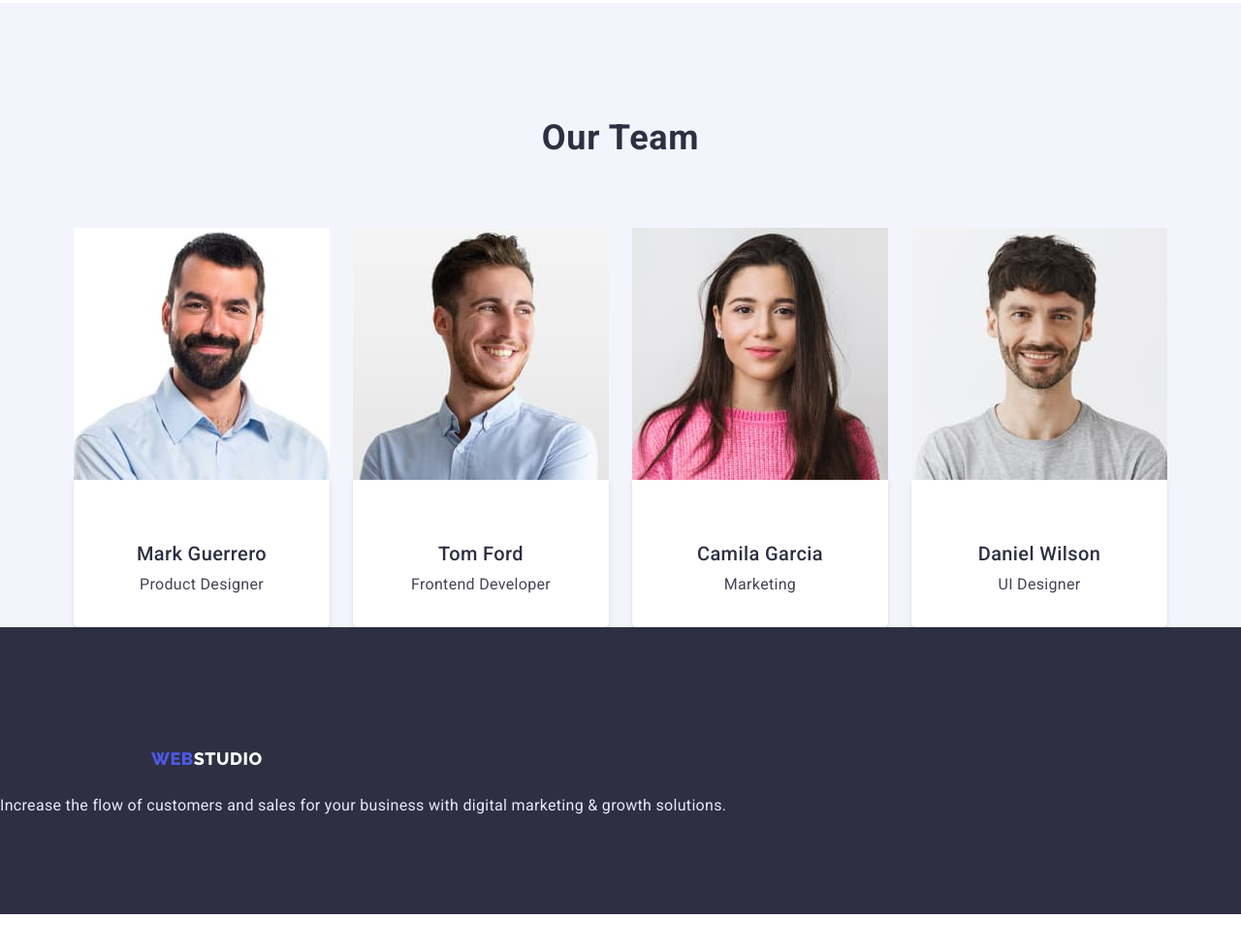
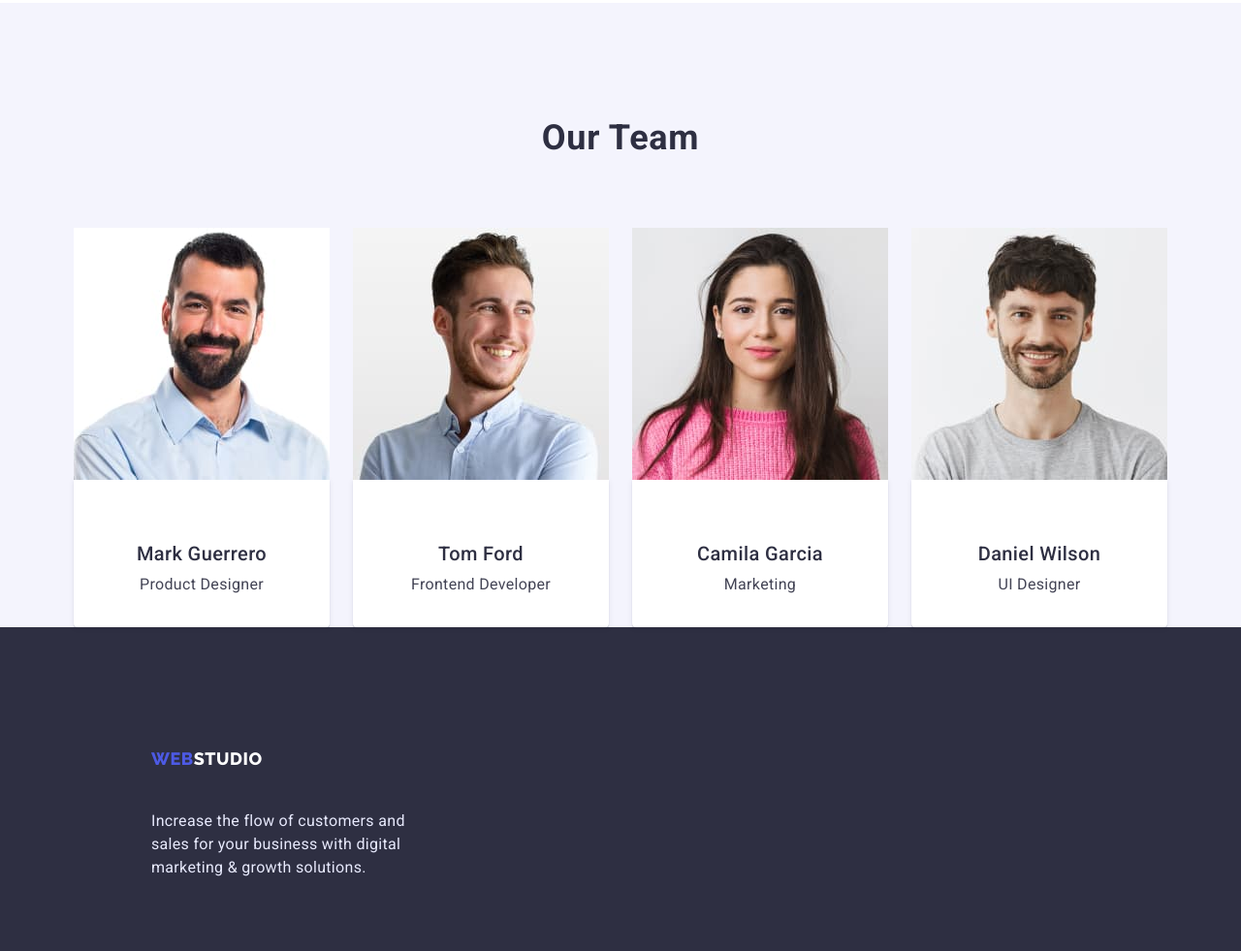
Before and after one commit to folioris/goit-markup-hw-03, a plain HTML site: page index.html in a window 1280 px wide. Shown: the part 1569-2550 px from the top of the page at 97% size. Before the commit the page ends 2512 px from the top, so only its background shows below. Drawn offline with nearby package versions, Linux system fonts and the light colour scheme.

Commit message:
майже фініш 1ї сторінки)

```diff
--- a/css/styles.css
+++ b/css/styles.css
@@ -283,6 +283,9 @@ padding-bottom: 120px;
 }
 
 .footer-desc {
+    padding-top: 16px;
+    width: 264px;
+    margin-left: 156px;
     color: var(--btn-background-color);
         font-weight: 400;
         font-size: 16px;
```
